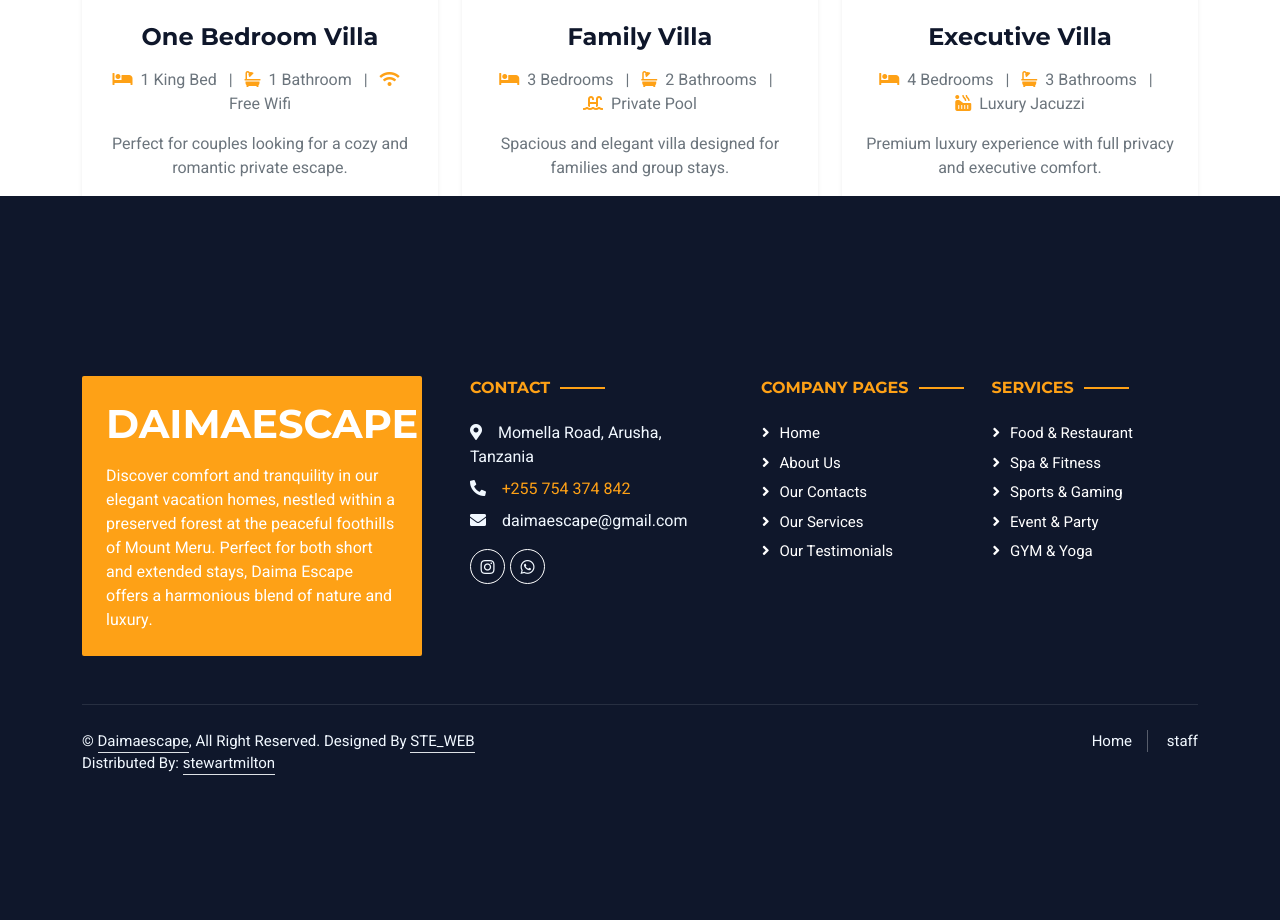
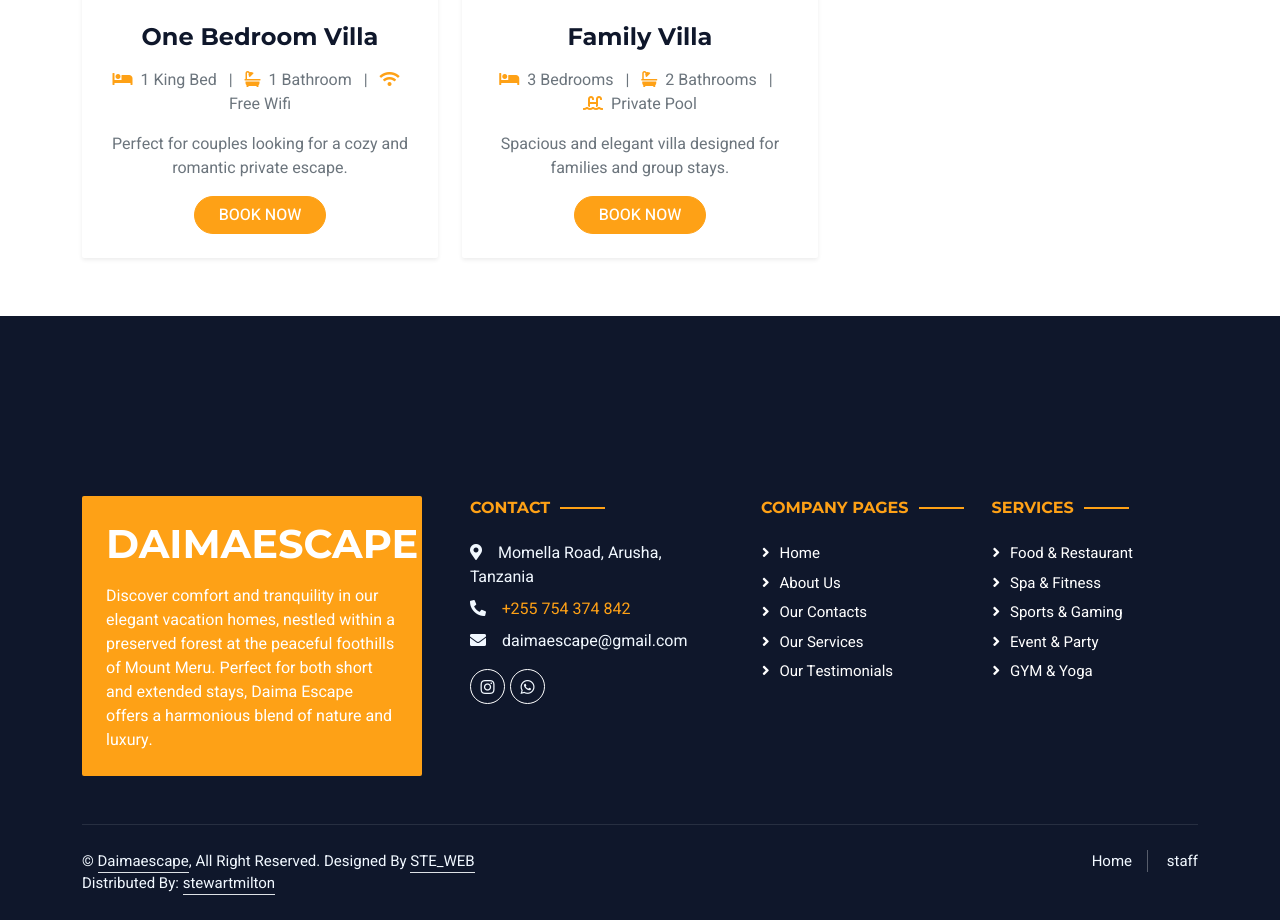
Before and after one commit to stewartmilton59/daimaescape, a Django app: page /rooms/two-bedroom-villa/ in a window 1280 px wide. Shown: the part 1056-1976 px from the top of the page. Before the commit the page ends 1831 px from the top, so only its background shows below. Run offline with Django 5.2, Linux system fonts and the light colour scheme; some libraries are stand-ins or nearby versions.

Commit message:
Update two_bedroom_villa.html

```diff
--- a/rooms/templates/rooms/two_bedroom_villa.html
+++ b/rooms/templates/rooms/two_bedroom_villa.html
@@ -84,42 +84,9 @@
         </div>
       </div>
 
-      <!-- Executive Villa -->
-      <div class="col-lg-4 col-md-6">
-        <div class="room-card shadow-sm rounded overflow-hidden">
-          <div class="position-relative">
-            <img src="{% static 'img/executive-villa.jpg' %}"
-                 class="img-fluid w-100"
-                 style="height: 280px; object-fit: cover;"
-                 alt="Executive Villa">
-
-            <div class="price-tag">
-              TZS 350,000 / Night
-            </div>
-          </div>
-
-          <div class="p-4 text-center">
-            <h4 class="mb-3">Executive Villa</h4>
-
-            <div class="mb-3 text-muted">
-              <i class="fa fa-bed text-primary me-2"></i>4 Bedrooms
-              <span class="mx-2">|</span>
-              <i class="fa fa-bath text-primary me-2"></i>3 Bathrooms
-              <span class="mx-2">|</span>
-              <i class="fa fa-hot-tub text-primary me-2"></i>Luxury Jacuzzi
-            </div>
-
-            <p class="text-muted">
-              Premium luxury experience with full privacy and executive comfort.
-            </p>
-
-            <a href="#" class="btn btn-primary rounded-pill px-4">Book Now</a>
-          </div>
-        </div>
-      </div>
-
     </div>
   </div>
 </div>
-
+<br><br>
+<br><br><br>
 {% endblock %}
```
